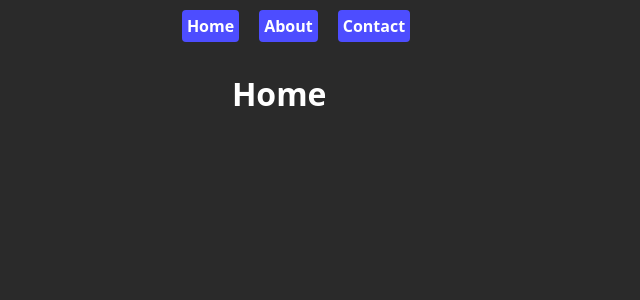
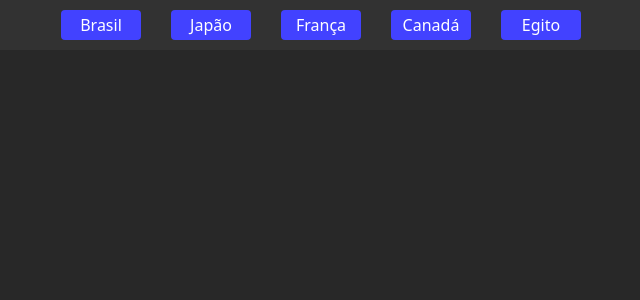
Before and after one commit to AthosChavesLopesdeAlmeida/React_Exercises_3, a React (Vite) app in the folder vite-project/: page / in a window 1280 px wide. Shown: the top 300 px of the page, without its empty margins (319-959 px from the left). Built offline with nearby package versions, Linux system fonts and the light colour scheme.

Commit message:
04/03/2026 - More training on React Router

```diff
--- a/vite-project/src/App.jsx
+++ b/vite-project/src/App.jsx
@@ -1,19 +1,13 @@
 import { Routes, Route } from 'react-router-dom'
-import Home from './test_react_router/basic_nav/pages/Home'
-import About from './test_react_router/basic_nav/pages/About'
-import Contact from './test_react_router/basic_nav/pages/Contact'
-import Basic_nav from './test_react_router/basic_nav/main/Basic_nav'
+import CountryList from './test_react_router/dinamic_route/pages/CountryList'
+import CountryDetails from './test_react_router/dinamic_route/pages/CountryDetails'
 
 function App() {
   return (
-    <>
-    <Basic_nav/>
     <Routes>
-      <Route path='/' element={<Home/>}/>
-      <Route path='/about' element={<About/>}/>
-      <Route path='/contact' element={<Contact/>}/>
+      <Route path='/' element={<CountryList/>}/>
+      <Route path='/pais/:nome' element={<CountryDetails/>}/>
     </Routes>
-    </>
   )
 }
 
--- /dev/null
+++ b/vite-project/src/test_react_router/dinamic_route/data.js
@@ -0,0 +1,7 @@
+export const countries = [
+  { nome: "Brasil", capital: "Brasília", populacao: "215 milhões", bandeira: 'https://static.todamateria.com.br/upload/ba/nd/bandeiradobrasil-2-cke.jpg' },
+  { nome: "Japão", capital: "Tóquio", populacao: "125 milhões", bandeira: 'https://upload.wikimedia.org/wikipedia/commons/thumb/9/9e/Flag_of_Japan.svg/1280px-Flag_of_Japan.svg.png' },
+  { nome: "França", capital: "Paris", populacao: "68 milhões", bandeira: 'https://static.todamateria.com.br/upload/fr/an/frana_a.jpg' },
+  { nome: "Canadá", capital: "Ottawa", populacao: "38 milhões", bandeira: 'https://upload.wikimedia.org/wikipedia/commons/d/d9/Flag_of_Canada_%28Pantone%29.svg' },
+  { nome: "Egito", capital: "Cairo", populacao: "105 milhões", bandeira: 'https://img.freepik.com/fotos-premium/bandeira-nacional-do-egito-fundo-com-bandeira-do-egito_659987-22708.jpg?semt=ais_hybrid&w=740&q=80' },
+]
--- /dev/null
+++ b/vite-project/src/test_react_router/dinamic_route/pages/CountryDetails.jsx
@@ -0,0 +1,19 @@
+import './countries.css'
+import { countries } from "../data"
+import { useParams } from "react-router-dom"
+
+const CountryDetails = () => {
+  const { nome } = useParams()
+  const country = countries.find((c) => c.nome === nome)
+
+  return (
+    <div className='details'>
+      <h1>{country.nome}</h1>
+      <p>Capital: {country.capital}</p>
+      <p>Population: {country.populacao}</p>
+      <img src={country.bandeira} alt="" />
+    </div>
+  )
+}
+
+export default CountryDetails
--- /dev/null
+++ b/vite-project/src/test_react_router/dinamic_route/pages/CountryList.jsx
@@ -0,0 +1,18 @@
+import './countries.css'
+import { countries } from '../data'
+import { Link } from 'react-router-dom'
+
+const CountryList = () => {
+
+  return (
+    <nav className='navbar'>
+      {countries.map((country) => {
+        return (
+          <Link to={`/pais/${country.nome}`} className='link' key={country.nome}>{country.nome}</Link>
+        )
+      })}
+    </nav>
+  )
+}
+
+export default CountryList
--- /dev/null
+++ b/vite-project/src/test_react_router/dinamic_route/pages/countries.css
@@ -0,0 +1,55 @@
+* {
+  margin: 0px;
+  padding: 0px;
+  box-sizing: border-box;
+}
+
+body {
+  color: white;
+  background-color: rgb(40, 40, 40);
+  display: flex;
+  justify-content: center;
+  height: 100vh;
+  width: 100vw;
+  font-family: system-ui, -apple-system, BlinkMacSystemFont, 'Segoe UI', Roboto, Oxygen, Ubuntu, Cantarell, 'Open Sans', 'Helvetica Neue', sans-serif;
+}
+
+.navbar {
+  background-color: rgb(50, 50, 50);
+  width: 100vw;
+  display: flex;
+  justify-content: center;
+  padding: 10px;
+  gap: 30px;
+}
+
+.link {
+  text-decoration: none;
+  color: white;
+  background-color: rgb(66, 66, 255);
+  width: 80px;
+  padding: 4px;
+  text-align: center;
+  border-radius: 4px;
+  transition: 0.4s all;
+}
+
+.link:hover {
+  background-color: white;
+  color: rgb(66, 66, 255);
+  font-weight: bold;
+  cursor: pointer;
+}
+
+.details {
+  margin-top: 60px;
+  display: flex;
+  flex-direction: column;
+  align-items: center;
+  gap: 25px;
+}
+
+.details img {
+  width: 300px;
+  height: 200px;
+}
```
Also changed, not shown: vite-project/src/test_react_router/dinamic_route/DynamicRoute.jsx (added).
